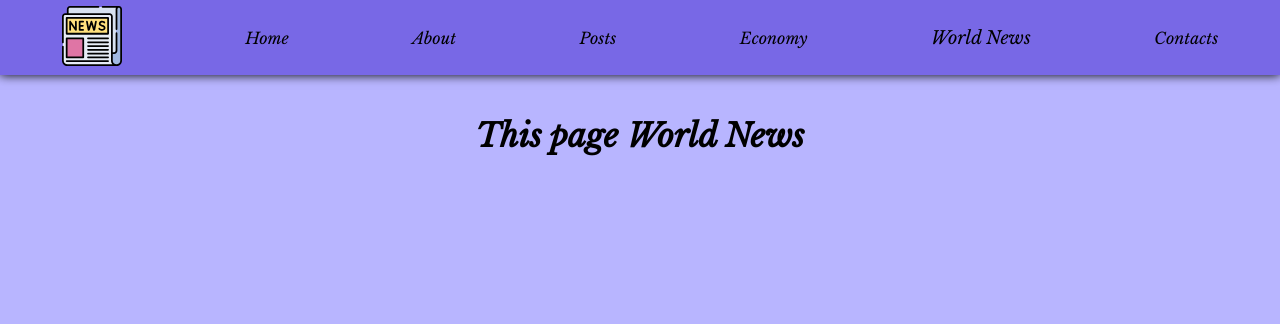
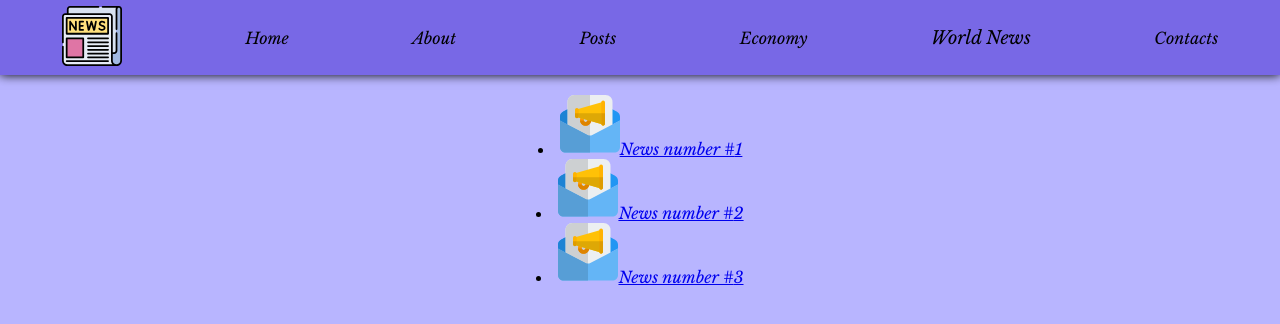
Before and after one commit to Erjankydyrov/router-example, a React (Create React App) app: page /worldNews in a window 1280 px wide. Shown: the top 324 px of the page. Built offline with nearby package versions, Linux system fonts and the light colour scheme.

Commit message:
corected

```diff
--- a/src/components/Contacts/Contacts.js
+++ b/src/components/Contacts/Contacts.js
@@ -3,7 +3,6 @@ import classes from "./Contacts.module.css";
 const Contacts = () => {
     return (
         <div className={classes.Contacts}>
-            <h2>This is contacts page</h2>
             <p className={classes.uscon}>Us contacts</p>
             <span>
                 <p>+ 999 000 000 000</p>
--- a/src/components/WorldNews/WorldNews.js
+++ b/src/components/WorldNews/WorldNews.js
@@ -1,9 +1,10 @@
 import classes from "./WorldNews.module.css";
+import WorldPostList from "./WorldPostList/WorldPostList";
 
 const WorldNews = () => {
     return (
         <div className={classes.WorldNews}>
-            <h1>This page World News</h1>
+            <WorldPostList />
         </div>
     );
 }
```
